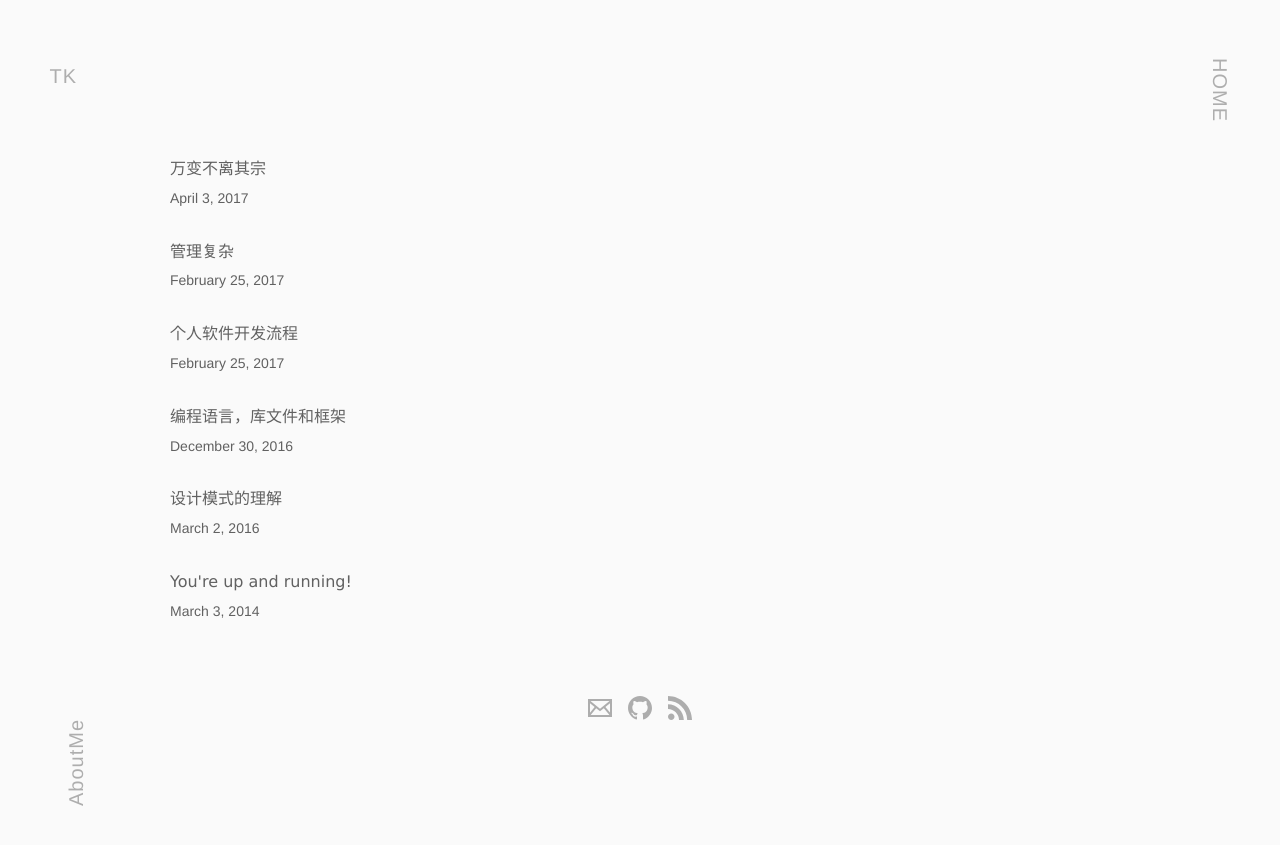
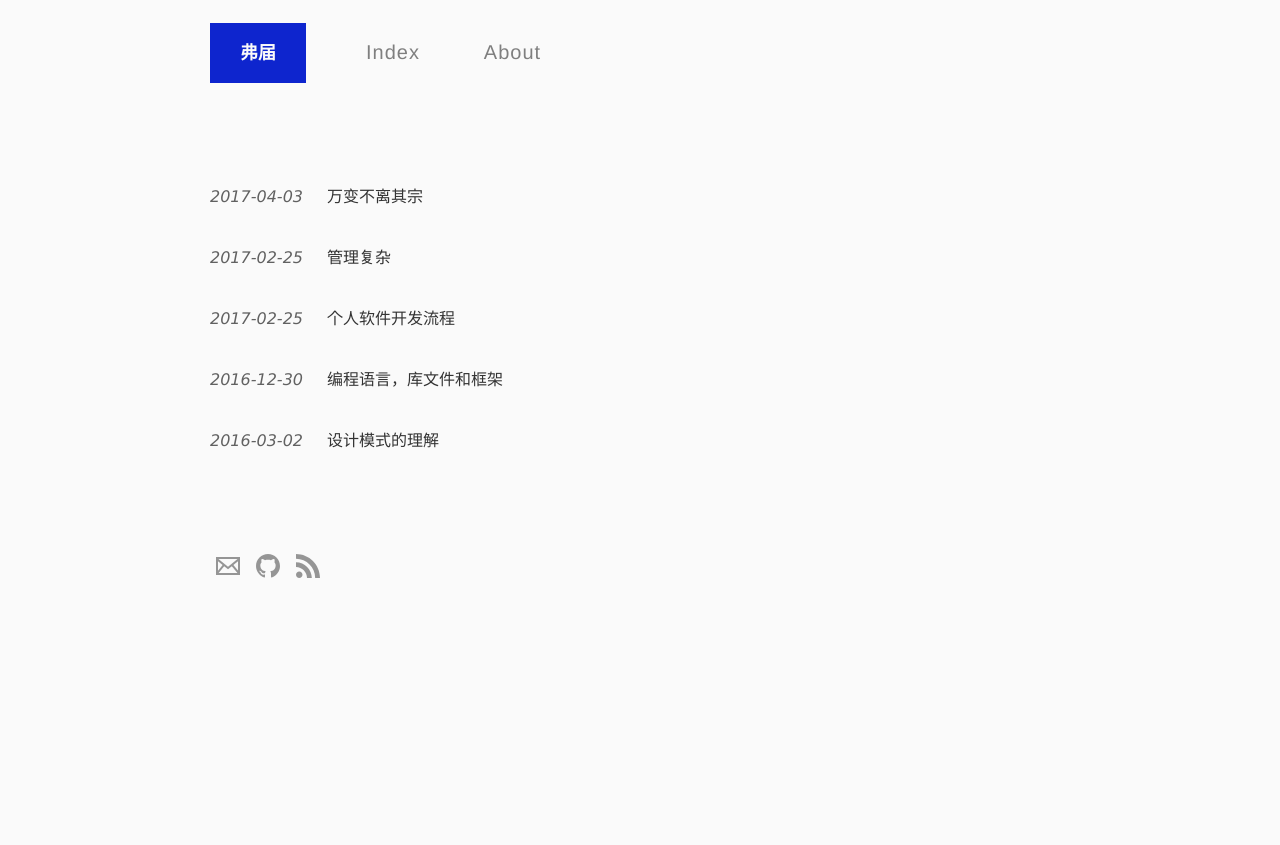
Before and after one commit to eynol/eynol.github.io, a Jekyll site: the page built from index.html, in a window 1280 px wide. Shown: the top 845 px of the page. Built offline with Jekyll 4.4.1, drawn with Linux system fonts in a browser that asks for light colours.

Commit message:
update site style

```diff
--- a/_config.yml
+++ b/_config.yml
@@ -87,3 +87,5 @@
   - LICENSE
   - README.md
   - CNAME
+  - Dockerfile
+  - docker-compose.yml
--- a/_layouts/default.html
+++ b/_layouts/default.html
@@ -18,12 +18,10 @@
   <body>
     <div class="wrapper-masthead">
       <header class="masthead clearfix">
-        <!-- <h1 class="site-name"><a class="fixed-nav" href="{{ site.baseurl }}/">Articles</a></h1> -->
-
+        <h1 class="site-name"><span>弗届</span></h1>
         <nav>
-          <a class="fixed-nav top-left" href="{{ site.baseurl }}/">TK</a>
-          <a class="fixed-nav top-right" href="{{ site.baseurl }}/">HOME</a>
-          <a class="fixed-nav bottom-left" href="{{ site.baseurl }}/about">AboutMe</a>
+          <a class="fixed-nav" href="{{ site.baseurl }}/">Index</a>
+          <a class="fixed-nav" href="{{ site.baseurl }}/about">About</a>
         </nav>
       </header>
     </div>
--- a/_layouts/post.html
+++ b/_layouts/post.html
@@ -6,7 +6,7 @@
   <header class="post-header">
     <h1>{{ page.title }}</h1>
     <div class="date">
-      Written on {{ page.date | date: "%B %e, %Y" }}
+    {{ page.date | date: "%Y-%m-%d" }}
     </div>
   </header>
 
--- a/_sass/_variables.scss
+++ b/_sass/_variables.scss
@@ -4,7 +4,7 @@
 //
 
 // Colors
-$blue: #4183C4;
+$blue: #0e25ce;
 
 // Grays
 $black: #616161;
--- a/index.html
+++ b/index.html
@@ -4,8 +4,8 @@
 <div class="posts">
   {% for post in site.posts %}
   <div class="mini">
+    <span class="time">{{ post.date | date: "%Y-%m-%d " }}</span>
     <a href="{{ site.baseurl }}{{ post.url }}" class="title">{{ post.title }}</a><br/>
-    <span class="time">{{ post.date | date: "%B %e, %Y" }}</span>
   </div>
   {% endfor %}
 </div>
--- a/style.scss
+++ b/style.scss
@@ -1,16 +1,29 @@
 ---
 ---
-
-//
 // IMPORTS
 //
+@import "reset";
+@keyframes bgtetrad {
+  0% {
+    background-color: #2a2c35;
+  }
+  25% {
+    background-color: #2e2435;
+  }
+  50% {
+    background-color: #35302a;
+  }
+  75% {
+    background-color: #352431;
+  }
+}
 
-@import "reset";
 @import "variables";
 // Syntax highlighting @import is at the bottom of this file
+/**************/
 
-/**************/
 /* BASE RULES */
+
 /**************/
 
 html {
@@ -20,34 +33,20 @@
 body {
   background: $white;
   font: 16px/1.8 $helvetica;
-  color: $black;
+  color: $black; // animation: bgtetrad 120s infinite;
 }
 
-.container {
-  margin: 0 auto;
-  max-width: 980px;
-  max-width: 75vw;
-  padding: 0 10px;
-  width: 100%;
-  @include bigscreen{
-    max-width: 980px;
-  }
-}
-
-.nav-container {
-  margin: 0 auto;
-  padding: 0 5%;
-  width: 100%;
-}
-h1, h2, h3, h4, h5, h6 {
+h1,
+h2,
+h3,
+h4,
+h5,
+h6 {
   font-family: $helveticaNeue;
-  color: $darkerGray;
   font-weight: bold;
-
   line-height: 1.7;
   margin: 1em 0 15px;
   padding: 0;
-
   @include mobile {
     line-height: 1.4;
   }
@@ -69,8 +68,7 @@
 }
 
 h4 {
-  font-size: 18px;
-  color: $gray;
+  font-size: 18px; // color: $gray;
 }
 
 p {
@@ -78,15 +76,17 @@
 }
 
 a {
-  color: $blue;
   text-decoration: none;
   cursor: pointer;
-  &:hover, &:active {
-    color: $gray;
+  color:$blue;
+  &:hover,
+  &:active {
+    opacity: 0.7;
   }
 }
 
-ul, ol {
+ul,
+ol {
   margin: 15px 0;
   padding-left: 30px;
 }
@@ -99,19 +99,25 @@
   list-style-type: decimal;
 }
 
-ol ul, ul ol, ul ul, ol ol {
+ol ul,
+ul ol,
+ul ul,
+ol ol {
   margin: 0;
 }
 
-ul ul, ol ul {
+ul ul,
+ol ul {
   list-style-type: circle;
 }
 
-em, i {
+em,
+i {
   font-style: italic;
 }
 
-strong, b {
+strong,
+b {
   font-weight: bold;
 }
 
@@ -132,11 +138,12 @@
 // Specify the color of the selection
 ::-moz-selection {
   color: $white;
-  background: #a2acf9;
+  background: $blue;
 }
+
 ::selection {
   color: $white;
-  background: #a2acf9;
+  background: $blue;
 }
 
 // Nicolas Gallagher's micro clearfix hack
@@ -152,109 +159,92 @@
 }
 
 /*********************/
+
 /* LAYOUT / SECTIONS */
+
 /*********************/
+
+.container {
+  margin: 0 auto;
+  max-width: 900px;
+  padding: 0 20px;
+  display: flex; // justify-content: center;
+  @include bigscreen {
+    max-width: 980px;
+  }
+}
+
+.nav-container {
+  margin: 0 auto;
+  padding: 0 5%;
+  width: 100%;
+}
 
 //
 // .masthead
 //
-
 .wrapper-masthead {
-  margin-bottom: 50px;
-  padding-top: 65px;
-  position: sticky;
-  top: -65px;
+  margin: 0 auto 50px; // margin-bottom: 50px;
+  max-width: 900px;
+  padding: 0 20px;
+  @include bigscreen {
+    max-width: 980px;
+  }
 }
 
 .masthead {
-  padding: 20px 0;
-  // @include mobile {
+  display: flex;
+  align-items: center;
+  padding: 20px 0; // @include mobile {
   //   text-align: center;
   // }
 }
 
-
 .site-name {
-  position: fixed;
-  top: 0px;
-  left: 0px;
-
-  margin: 4.5vw;
-  color: $darkGray;
-  cursor: pointer;
-  font-family: $helveticaNeue;
+  text-align: center;
+  font-family: serif;
   font-weight: 600;
   font-size: 18px;
-  letter-spacing: 2px;
-  opacity: 0.3;
-
-  &:hover,
-  & a:hover{
-    opacity: 1;
+  >span {
+    color: $white;
+    background-color: $blue;
+    padding: 20px 30px;
   }
-
 }
 
 .site-description {
   margin: -5px 0 0 0;
-  color: $gray;
+  color: $white;
   font-size: 16px;
-
   @include mobile {
     margin: 3px 0;
   }
 }
 
 nav {
-  float: right;
+  text-align: center;
   font-family: $helveticaNeue;
   font-size: 14px;
   text-transform: capitalize;
-
   @include mobile {
-    float: none;
     margin-top: 9px;
     display: block;
     font-size: 16px;
   }
-
   a {
+    margin-left: 60px;
+    @include mobile {
       margin-left: 20px;
-    color: #000;
-    opacity: 0.3;
+    }
+    color: inherit;
+    opacity: 0.8;
     text-align: right;
     font-size: 1.25rem;
     font-weight: 500;
     letter-spacing: 1px;
-    &:hover{
+    &:hover {
       color: currentColor;
       opacity: 1;
-    }
-    &.top-left{
-      position: fixed;
-
-      // transform: rotateZ(90deg);
-      transform-origin: left top;
-      left: -0.4em;
-      top: 0;
-      margin: 4.5vw;
-    }
-    &.top-right{
-      position: fixed;
-
-      transform: rotateZ(90deg);
-      transform-origin: left top;
-      right: -4em;
-      top: 0;
-      margin: 4.5vw;
-    }
-    &.bottom-left{
-      position: fixed;
-      bottom: 0;
-      left: 0;
-      transform: rotateZ(-90deg);
-      transform-origin: left top;
-      margin: 4.5vw;
     }
   }
 }
@@ -262,68 +252,90 @@
 //
 // .main
 //
-
-.posts > .mini {
-  margin: 25px 0 ;
-
+.posts>.mini {
+  display: flex;
+  flex-direction: row;
+  align-items: center;
+  @include mobile{
+    align-items: flex-start;
+    flex-direction: column;
+  }
+  margin: 25px 0;
+  font-family: 'Lucida Sans', 'Lucida Sans Regular', 'Lucida Grande', 'Lucida Sans Unicode', Geneva, Verdana, sans-serif;
   .time {
-    margin: 5px 0;
-    font-size: 14px;
+    flex-grow: 0;
+    font-style: italic;
+    line-height: 20px;
     font-weight: 400;
+    vertical-align: middle;
+    margin-right: 24px;
   }
-
-  .title{
-    text-align: center;
+  .title {
+    vertical-align: middle;
     font-size: 16px;
-    line-height: 1.5em;
+    line-height: 20px;
     text-transform: none;
     font-weight: 400;
     margin: .5em 0;
     font-style: normal;
-    font-family: 'Lucida Sans', 'Lucida Sans Regular', 'Lucida Grande', 'Lucida Sans Unicode', Geneva, Verdana, sans-serif;
   }
 }
 
-.mini a{
-  color: $black;
-
-  &:hover, &:active {
-    color: $gray;
+.mini a {
+  color: $darkGray;
+  &:hover,
+  &:active {
+    color: $darkerGray;
   }
 }
 
-.posts > .post {
+.posts {
+  // flex-shrink: 1;
+  >.post {
     padding-bottom: 2em;
     border-bottom: 1px solid $lightGray;
   }
+}
 
-.posts > .post:last-child {
+.posts>.post:last-child {
   padding-bottom: 1em;
   border-bottom: none;
 }
 
 .post {
-  .post-header{
-    text-align: center;
+  .post-header {
+    // text-align: center;
+    position: relative;
+    margin-bottom: 3em;
+    &:before {
+      position: absolute;
+      bottom: -1em;
+      content: '';
+      display: block;
+      width: 3em;
+      height: 5px;
+      background-color: $blue;
+      border-bottom: 3px solid $blue;
     }
-  p{
-    line-height: 2em;
+  }
+  p {
+    line-height: 1.7;
     text-align: justify;
+    @include mobile{
+      line-height: 1.5;
     }
-
+  }
   blockquote {
     margin: 1.8em .8em;
     border-left: 2px solid $gray;
     padding: 0.1em 1em;
-    color: $gray;
+    color: $white;
     font-size: 22px;
     font-style: italic;
   }
-
   .comments {
     margin-top: 10px;
   }
-
   .read-more {
     text-transform: uppercase;
     font-size: 15px;
@@ -333,38 +345,37 @@
 .wrapper-footer {
   margin-top: 50px;
   padding-bottom: 65px;
-
 }
 
 footer {
   padding: 20px 0;
   text-align: center;
-
-
-  & > p {
+  &>p {
     float: left;
   }
-  a{
+  a {
     font-size: 14px;
-    color: #000;
-    opacity: 0.3;
+
+    opacity: 0.5;
     margin: 0 6px;
     transition: color ease-out .3s;
-    svg{
-      width:24px;
+    svg {
+      fill: $darkGray;
+      width: 24px;
       height: 24px;
     }
-    &:hover, &:focus{
-      opacity: 1;
+    &:hover,
+    &:focus {
+      opacity: 7;
     }
   }
 }
+
 // .hover-effect{
 //   &:hover {
 //     color: #bbb;
 //   }
 // }
-
 // Settled on moving the import of syntax highlighting to the bottom of the CSS
 // ... Otherwise it really bloats up the top of the CSS file and makes it difficult to find the start
 @import "highlights";
```
Also changed, not shown: _posts/2014-3-3-Hello-World.md (deleted, +0 -10 lines), docker-compose.yml (added, +11 -0 lines), 2 other files. Lines whose indentation alone changed are shown as unchanged.
